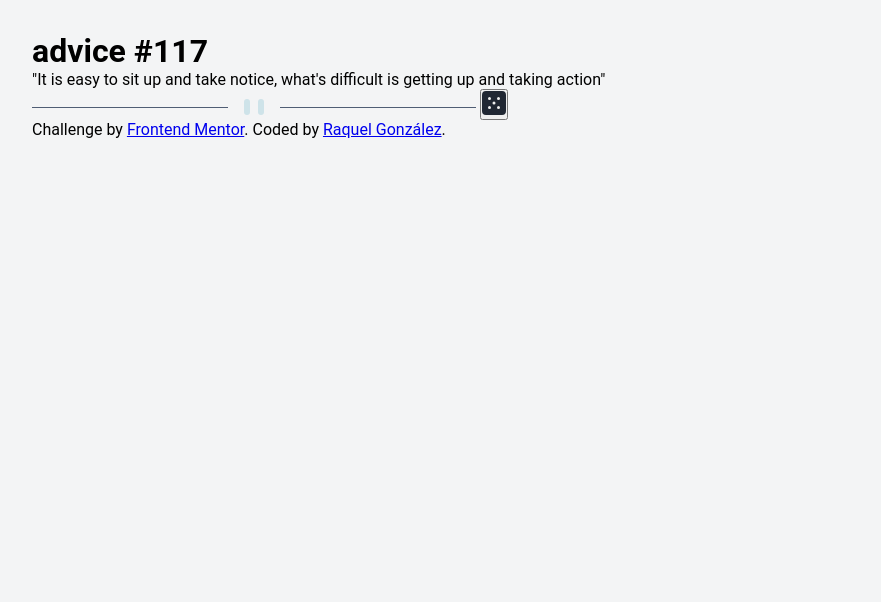
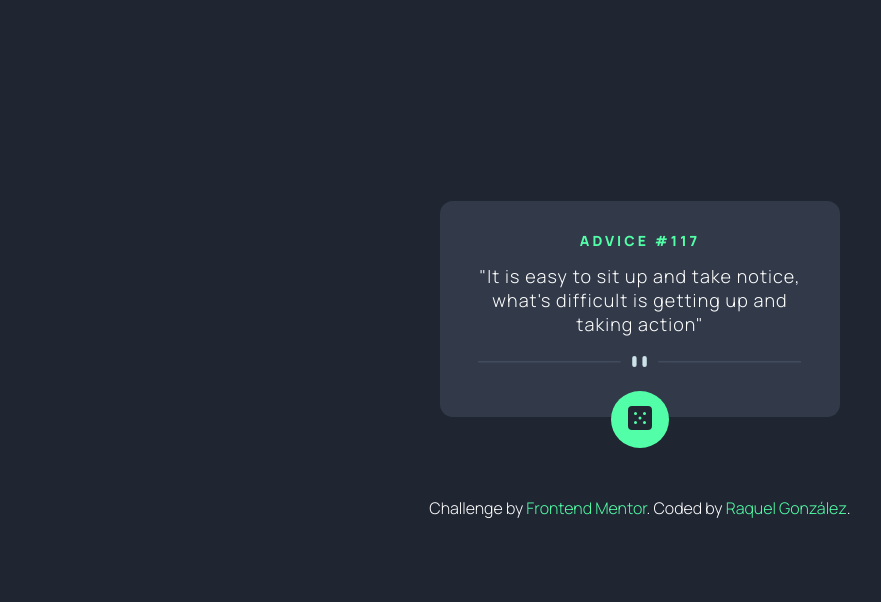
Before and after one commit to raquelgonzalezcalvo/advice-generator-app, a website: page docs/index.html in a window 1280 px wide. Shown: the whole page, without its empty margins (0-881 px from the left). Drawn offline with nearby package versions, Linux system fonts and the light colour scheme; files that its build step writes are made by us from their sources.

Commit message:
Update docs

```diff
--- a/docs/assets/css/main.css
+++ b/docs/assets/css/main.css
@@ -1 +1 @@
-*{box-sizing:border-box;margin:0;padding:0}.code{font-size:16px;background:#d8d8d8;padding:0 5px;border-radius:5px}.link__adalab:hover{background-color:#099d8d;color:#fff}.link__github:hover{background-color:#CCC;color:#000}body{padding:2rem;height:100vh;background-image:url("../images/bg-adalab.png");background-color:#f3f4f5;font-family:"Roboto",sans-serif}.page__header{display:flex;justify-content:space-evenly;margin-bottom:3rem}.page__footer{position:fixed;left:0;bottom:0;width:100vw;padding:1rem;color:#999}.main__list{padding-left:2rem;padding-bottom:20px}
+*{box-sizing:border-box;margin:0;padding:0}body{font-family:"Manrope", sans-serif;background-color:#1f2632;overflow-y:hidden;display:flex;align-items:center;justify-content:center;min-height:100vh}.container__card{background-color:#323a49;max-width:400px;margin:0 auto;text-align:center;padding:30px;border-radius:13px;position:relative}.container__card__title{color:#52ffa8;text-transform:uppercase;font-size:14px;letter-spacing:3px;padding-bottom:14px}.container__card__advice{font-size:18px;color:white;letter-spacing:1.1px;margin-bottom:20px}.container__card__divider{width:95%;display:block;padding-bottom:20px;margin:0 auto}.container__card__btn{position:absolute;left:50%;bottom:-31px;transform:translateX(-50%);background:#52ffa8;border:none;padding:15px 17px;border-radius:50%}.container__card__btn :hover{cursor:pointer;box-shadow:1px 1px 50px 1px #52ffa8}footer{margin:80px}.attribution{color:white}.attribution a{color:#52ffa8;text-decoration:none}@media (max-width: 425px){.card{margin:0 12px;padding:20px}}
--- a/docs/assets/js/main.js
+++ b/docs/assets/js/main.js
@@ -1,16 +1 @@
-"use strict";
-const title = document.querySelector(".js-title");
-const text = document.querySelector(".js-paragraph");
-const url = "https://api.adviceslip.com/advice";
-const button = document.querySelector(".js-button");
-
-const getAdvice = () => {
-  fetch(url)
-    .then((response) => response.json())
-    .then((data) => {
-      title.innerHTML = `ADVICE #${data.slip.id}`;
-      text.innerHTML = `"${data.slip.advice}"`;
-    });
-};
-
-button.addEventListener("click", getAdvice);
+"use strict";const title=document.querySelector(".js-title"),text=document.querySelector(".js-paragraph"),url="https://api.adviceslip.com/advice",button=document.querySelector(".js-button"),getAdvice=()=>{fetch(url).then(t=>t.json()).then(t=>{title.innerHTML="ADVICE #"+t.slip.id,text.innerHTML=`"${t.slip.advice}"`})};button.addEventListener("click",getAdvice);
--- a/docs/index.html
+++ b/docs/index.html
@@ -19,7 +19,35 @@
 
   <body>
     <main class="main">
-      <include src="partials/main.html"></include>
+      <main class="container">
+        <div class="container__card">
+          <h1 class="container__card__title js-title">advice #117</h1>
+          <p class="container__card__advice js-paragraph">
+            "It is easy to sit up and take notice, what's difficult is getting up and
+            taking action"
+          </p>
+          <img
+            class="container__card__divider"
+            src="./assets/images/pattern-divider-desktop.svg"
+            alt="divider-desktop"
+          />
+          <button id="btn" class="container__card__btn js-button">
+            <img src="./assets/images/icon-dice.svg" alt="next advice" />
+          </button>
+        </div>
+      </main>
+      <footer>
+        <div class="attribution">
+          Challenge by
+          <a href="https://www.frontendmentor.io?ref=challenge" target="_blank"
+            >Frontend Mentor</a
+          >. Coded by
+          <a target="_blank" href="https://github.com/raquelgonzalezcalvo"
+            >Raquel González</a
+          >.
+        </div>
+      </footer>
+
     </main>
     <script src="./assets/js/main.js"></script>
   </body>
```
